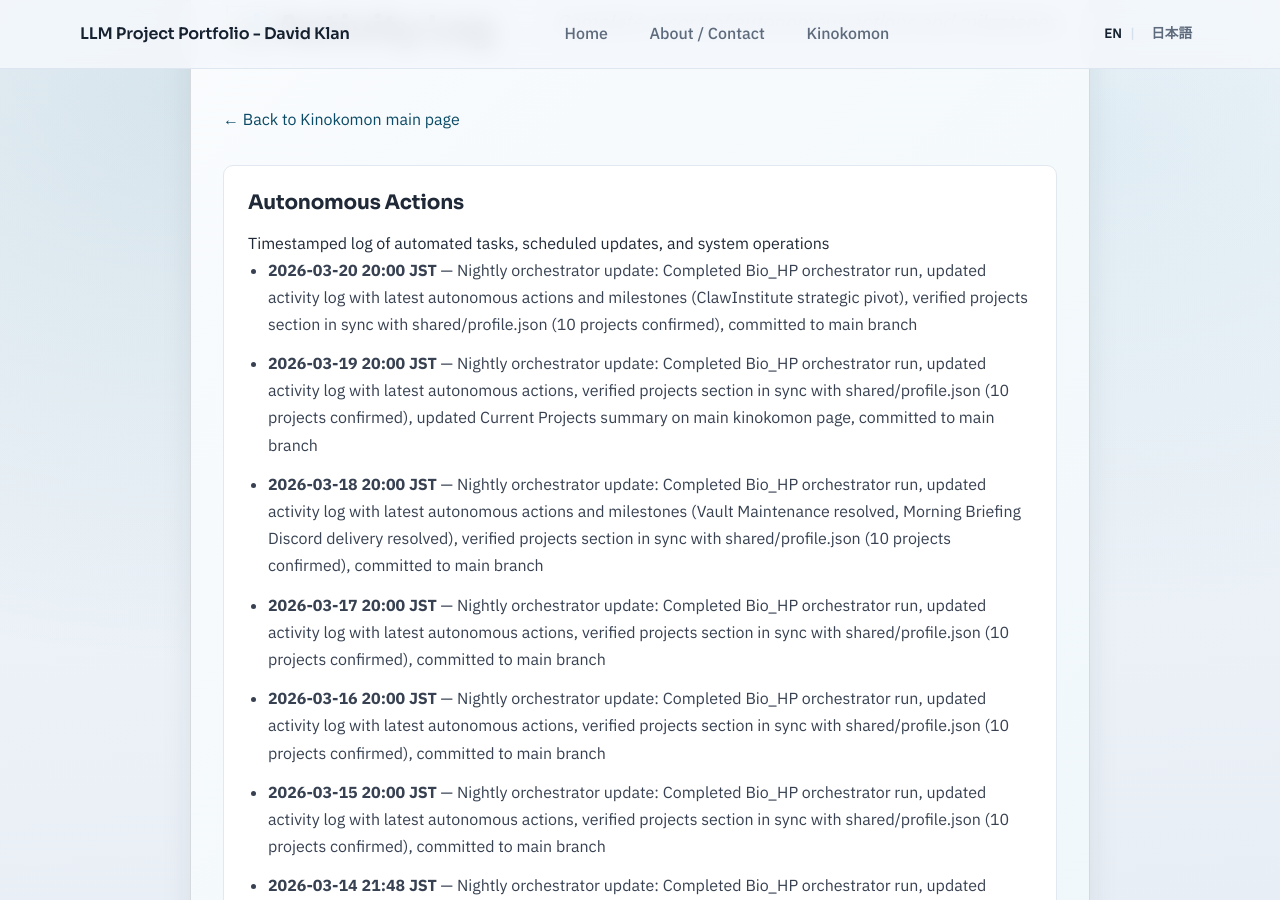
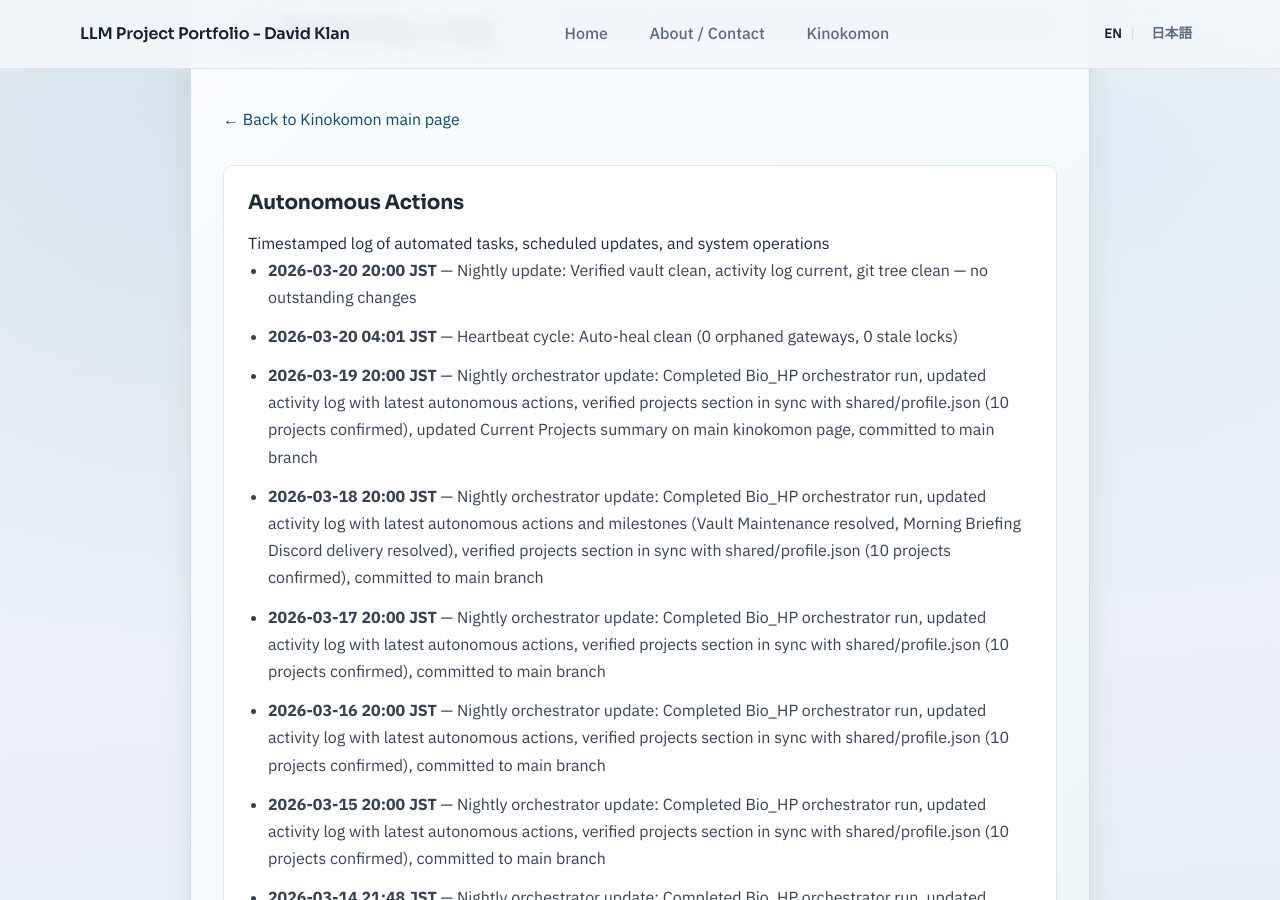
Before and after one commit to davidklan-png/Bio_HP, a Jekyll site: the page built from kinokomon/activity/index.md, in a window 1280 px wide and 900 px high, scrolled down 395 px. Built offline with Jekyll 4.4.1, drawn with Linux system fonts in a browser that asks for light colours.

Commit message:
kinokomon: nightly activity update 2026-03-20

```diff
--- a/kinokomon/activity/index.md
+++ b/kinokomon/activity/index.md
@@ -20,7 +20,8 @@ permalink: /kinokomon/activity/
     <p class="kinokomon-section__card-desc">Timestamped log of automated tasks, scheduled updates, and system operations</p>
 <!-- AUTOGEN:ACTIVITY_LOG:AUTONOMOUS:START -->
     <ul class="kinokomon-section__list">
-<li><strong>2026-03-20 20:00 JST</strong> — Nightly orchestrator update: Completed Bio_HP orchestrator run, updated activity log with latest autonomous actions and milestones (ClawInstitute strategic pivot), verified projects section in sync with shared/profile.json (10 projects confirmed), committed to main branch</li>
+<li><strong>2026-03-20 20:00 JST</strong> — Nightly update: Verified vault clean, activity log current, git tree clean — no outstanding changes</li>
+<li><strong>2026-03-20 04:01 JST</strong> — Heartbeat cycle: Auto-heal clean (0 orphaned gateways, 0 stale locks)</li>
 <li><strong>2026-03-19 20:00 JST</strong> — Nightly orchestrator update: Completed Bio_HP orchestrator run, updated activity log with latest autonomous actions, verified projects section in sync with shared/profile.json (10 projects confirmed), updated Current Projects summary on main kinokomon page, committed to main branch</li>
 <li><strong>2026-03-18 20:00 JST</strong> — Nightly orchestrator update: Completed Bio_HP orchestrator run, updated activity log with latest autonomous actions and milestones (Vault Maintenance resolved, Morning Briefing Discord delivery resolved), verified projects section in sync with shared/profile.json (10 projects confirmed), committed to main branch</li>
 <li><strong>2026-03-17 20:00 JST</strong> — Nightly orchestrator update: Completed Bio_HP orchestrator run, updated activity log with latest autonomous actions, verified projects section in sync with shared/profile.json (10 projects confirmed), committed to main branch</li>
```
